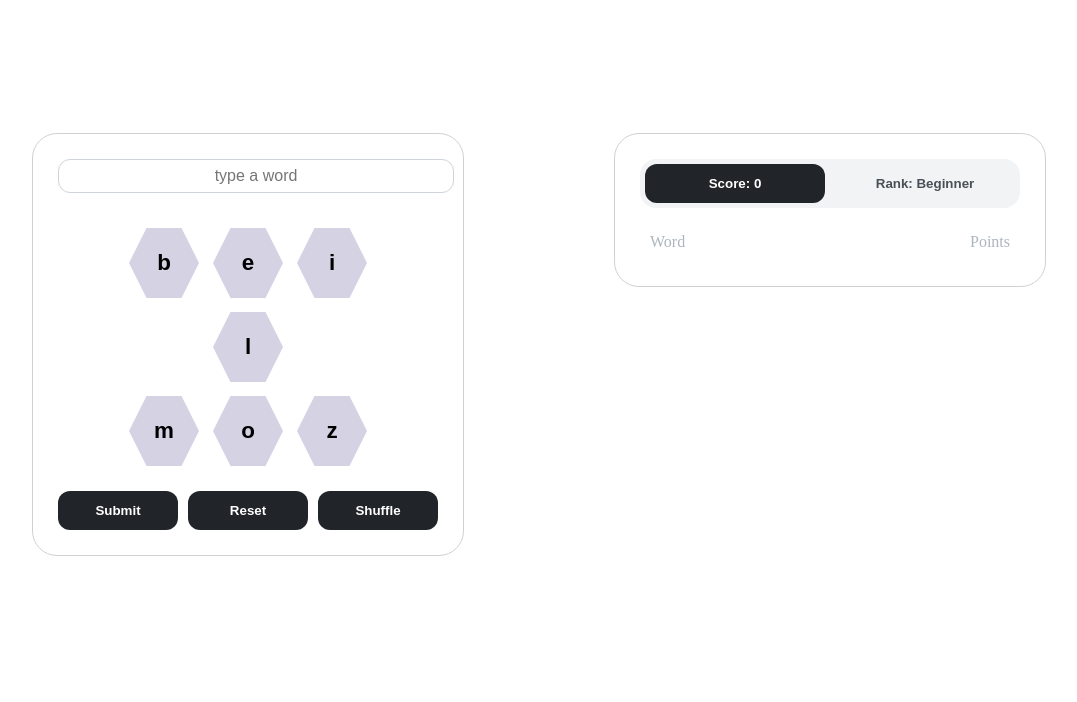
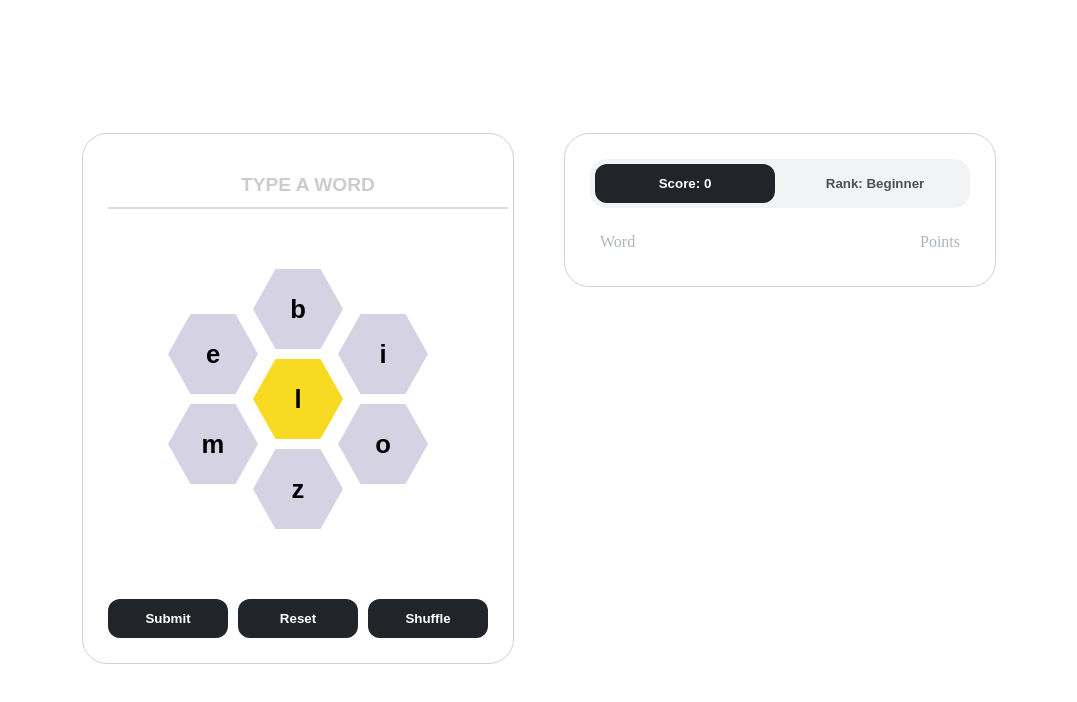
Before and after one commit to lzooeun/nyt-spelling-bee, a React app: page / in a window 1280 px wide. Shown: the top 702 px of the page, without its empty margins (101-1178 px from the left). Built offline with nearby package versions, Linux system fonts and the light colour scheme; the HTML template or start-up script is replaced by a standard one.

Commit message:
Implement more style on controls section

```diff
--- a/src/style.css
+++ b/src/style.css
@@ -89,7 +89,7 @@ ul.word-list, ul.rank-list {
 .page {
     display: flex;
     gap: 50px;
-    justify-content: space-between;
+    justify-content: center;
     padding: 125px;
 }
 
@@ -104,62 +104,81 @@ ul.word-list, ul.rank-list {
 
 .controls input {
     width: 100%;
-    padding: 7px;
-    font-size: 1rem;
-    border-radius: 12px;
-    border: 1px solid #ced4da;
+    border: none;
+    border-bottom: 2px solid #ddd;
+    font-size: 1.5rem;
+    font-weight: 700;
+    text-align: center;
+    padding: 10px;
     margin-bottom: 10px;
-    text-align: center;
-    text-transform: lowercase;
+    outline: none;
+    text-transform: uppercase;
+}
+
+.controls input::placeholder {
+    color: #ccc;
+    font-size: 1.2rem;
 }
 
 .error {
+    background-color: #ffeded;
     color: #e03131;
+    border-radius: 20px;
+    padding: 8px 15px;
     font-size: 0.9rem;
     text-align: center;
-    margin-bottom: 10px;
+    margin: 10px 0;
 }
 
 .honeycomb {
-    display: grid;
-    grid-template-columns: repeat(3, 70px);
-    grid-template-rows: repeat(3, 70px);
-    gap: 14px;
-    justify-content: center;
-    margin: 25px 0;
+    position: relative;
+    width: 260px;
+    height: 280px;
+    margin: 50px auto;
 }
 
 .cell {
-    width: 70px;
-    height: 70px;
-    display: grid;
-    place-items: center;
+    position: absolute;
+    width: 90px;
+    height: 80px;
+    display: flex;
+    align-items: center;
+    justify-content: center;
 }
 
-/* Hexagon buttons */
 .honeycomb button {
-    width: 70px;
-    height: 70px;
+    width: 100%;
+    height: 100%;
     border: none;
-    font-size: 1.4rem;
+    font-size: 1.6rem;
     font-weight: bold;
     cursor: pointer;
+    background-color: #d4d2e3;
+    clip-path: polygon(25% 0%, 75% 0%, 100% 50%, 75% 100%, 25% 100%, 0% 50%);
+    transition: background-color 0.2s, transform 0.1s;
+}
 
-    background-color: #d4d2e3;
-    clip-path: polygon(
-        25% 0%,
-        75% 0%,
-        100% 50%,
-        75% 100%,
-        25% 100%,
-        0% 50%
-    );
-    transition: background-color 0.2s, transform 0.1s;
+.honeycomb button.center-letter {
+    background-color: #f7da21;
 }
 
 .honeycomb button:hover {
     background-color: #fff3bf;
     transform: scale(1.05);
+}
+
+.cell:nth-child(1) { top: 0;      left: 85px; }
+.cell:nth-child(2) { top: 45px;   left: 0; }
+.cell:nth-child(3) { top: 45px;   left: 170px; }
+.cell:nth-child(5) { top: 90px;   left: 85px; }
+.cell:nth-child(7) { top: 135px;  left: 0; }
+.cell:nth-child(8) { top: 135px;  left: 170px; }
+.cell:nth-child(9) { top: 180px;  left: 85px; }
+
+.honeycomb button:hover {
+    background-color: #fff3bf;
+    transform: scale(1.05);
+    z-index: 10;
 }
 
 /* Control buttons */
```
